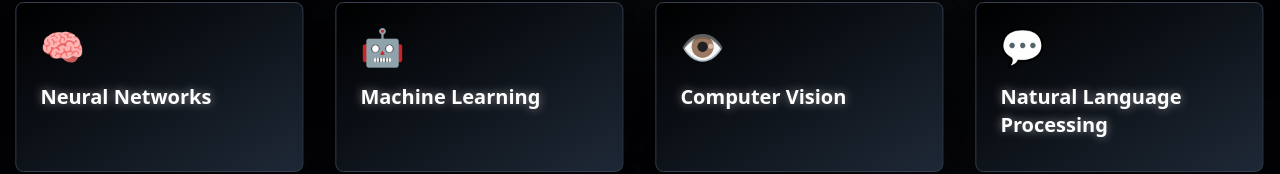
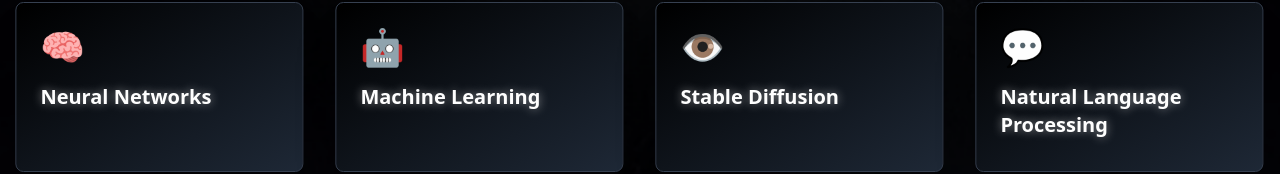
Before and after one commit to anurag442003/AIportfolio, a React (Vite) app: page / in a window 1280 px wide. Shown: the part 388-562 px from the top of the page. Built offline with nearby package versions, Linux system fonts and the light colour scheme.

Commit message:
update home

```diff
--- a/src/pages/Home.jsx
+++ b/src/pages/Home.jsx
@@ -65,7 +65,7 @@ export default function Home() {
   const skills = [
     { name: 'Neural Networks', icon: '🧠', description: 'Crafting intelligent systems inspired by the human brain' },
     { name: 'Machine Learning', icon: '🤖', description: 'Teaching machines to learn and adapt like the Batcomputer' },
-    { name: 'Computer Vision', icon: '👁️', description: 'Giving AI the power to see and analyze like Batman himself' },
+    { name: 'Stable Diffusion', icon: '👁️', description: 'Giving AI the power to see and analyze like Batman himself' },
     { name: 'Natural Language Processing', icon: '💬', description: 'Enabling AI to understand and generate human language' },
   ];
 
```
Also changed, not shown: public/assets/bat.png (added).
